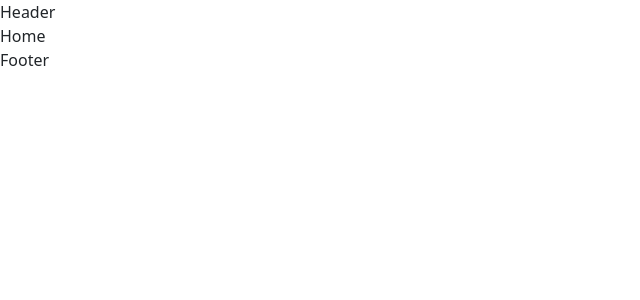
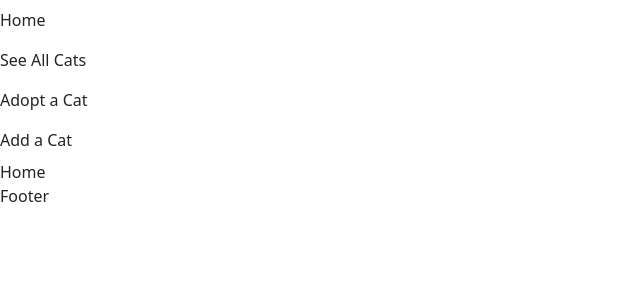
Before and after one commit to Rlemus93/Cat-Tinder-Frontend, a React (Create React App) app: page / in a window 1280 px wide. Shown: the top 300 px of the page, without its empty margins (0-640 px from the left). Built offline with nearby package versions, Linux system fonts and the light colour scheme.

Commit message:
🧠 brainstormed nav and grabbed from reactstrap

```diff
--- a/src/App.js
+++ b/src/App.js
@@ -9,11 +9,10 @@ import CatShow from "./pages/CatShow"
 import NotFound from "./pages/NotFound"
 import mockCats from "./mockCats"
 import { Routes, Route } from "react-router-dom"
-import { React, useState } from "react"
+import React, { useState } from "react"
 
 const App = () => {
   const [cats, setCats] = useState(mockCats)
-  console.log(mockCats)
   return (
     <>
       <Header />
--- a/src/components/Header.js
+++ b/src/components/Header.js
@@ -1,8 +1,22 @@
 import React from 'react'
+import { Nav } from 'reactstrap'
+import { NavLink } from 'react-router-dom'
 
 const Header = () => {
   return (
-    <div>Header</div>
+    <div>
+      <Nav className="me-auto" navbar>
+        <NavLink className="nav-link" to="/">Home</NavLink>
+        <NavLink className="nav-link" to="/cat-index">See All Cats</NavLink>
+        <a
+          href="https://www.austinpetsalive.org/?c_src=GoogleAds-home&c_src2=ads-google-adopt&gad_source=1&gclid=Cj0KCQjw2a6wBhCVARIsABPeH1vNA5Q07ZUYdyQwuS_e5pbG4_FXnxC9BmdcDFmwVU4wRHXKlF3DdfoaAqh6EALw_wcB"
+          target="blank"
+          className="nav-link">
+          Adopt a Cat
+        </a>
+        <NavLink className="nav-link" to="/cat-new">Add a Cat</NavLink>
+      </Nav>
+    </div>
   )
 }
 
```
Also changed, not shown: 1 other file (tests, documents, lock files or other folders).
